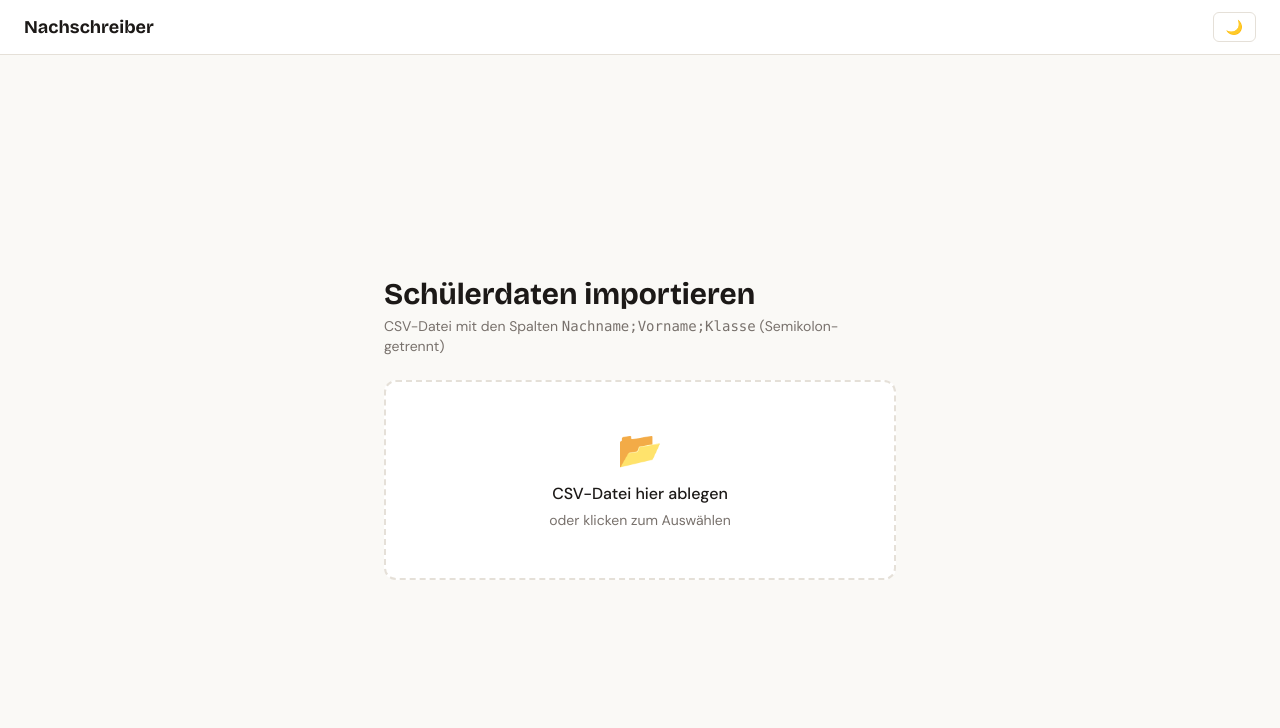
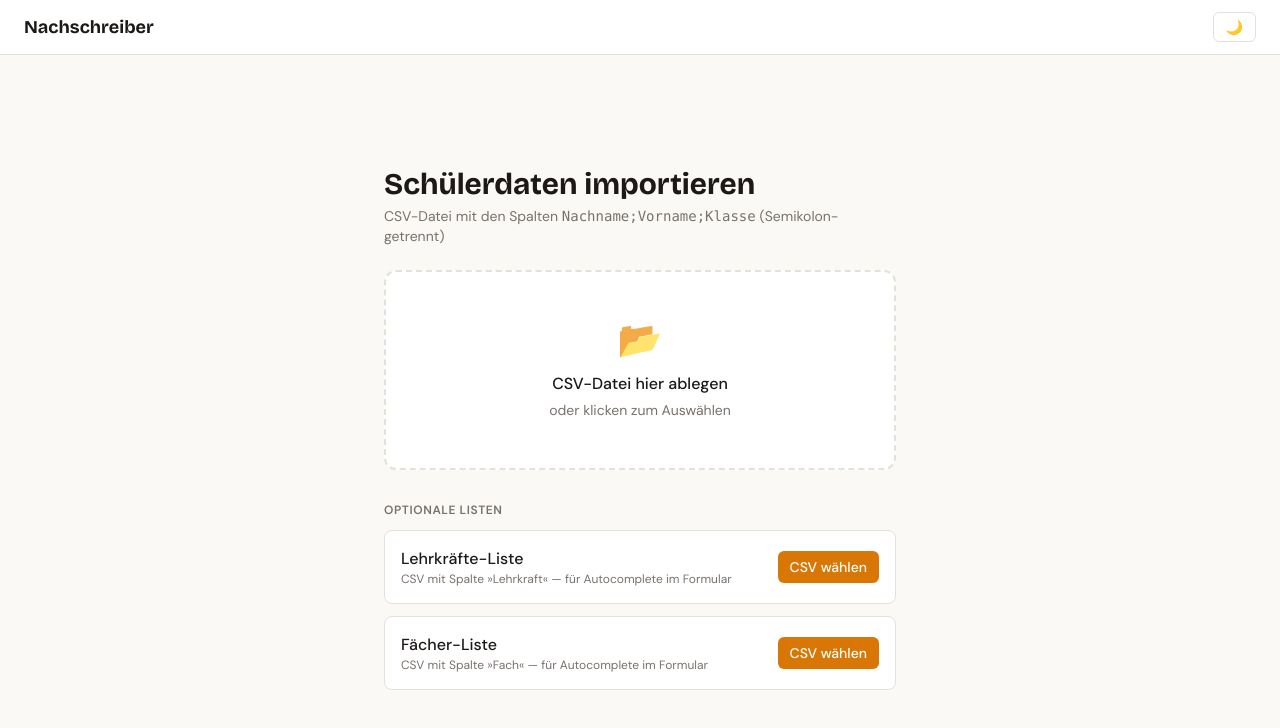
Before and after one commit to ThomasStolt/Nachschreiber, a React (Vite) app in the folder frontend/: page / in a window 1280 px wide. Shown: the top 728 px of the page. Built offline with nearby package versions, Linux system fonts and the light colour scheme.

Commit message:
feat(ui): optional teacher/subject CSV uploads on UploadPage
Co-Authored-By: Claude Opus 4.7 (1M context) <noreply@anthropic.com>

```diff
--- a/frontend/src/pages/UploadPage.tsx
+++ b/frontend/src/pages/UploadPage.tsx
@@ -1,11 +1,74 @@
-import { useState, useRef } from 'react';
+import { useRef, useState } from 'react';
 import { useNavigate } from 'react-router-dom';
 import { api } from '../api';
+
+type OptionalStatus = { kind: 'idle' } | { kind: 'loading' } | { kind: 'ok'; msg: string } | { kind: 'err'; msg: string };
+
+function OptionalUpload({
+  title,
+  hint,
+  accept,
+  onUpload,
+}: {
+  title: string;
+  hint: string;
+  accept: string;
+  onUpload: (file: File) => Promise<string>;
+}) {
+  const [status, setStatus] = useState<OptionalStatus>({ kind: 'idle' });
+  const inputRef = useRef<HTMLInputElement>(null);
+
+  async function handle(file: File) {
+    setStatus({ kind: 'loading' });
+    try {
+      const msg = await onUpload(file);
+      setStatus({ kind: 'ok', msg });
+    } catch (e) {
+      setStatus({ kind: 'err', msg: e instanceof Error ? e.message : 'Fehler' });
+    }
+  }
+
+  return (
+    <div className="rounded-lg p-4" style={{ border: '1px solid var(--c-border)', background: 'var(--c-surface)' }}>
+      <div className="flex items-center justify-between gap-4">
+        <div className="min-w-0">
+          <p className="font-medium">{title}</p>
+          <p className="text-xs" style={{ color: 'var(--c-text-secondary)' }}>{hint}</p>
+        </div>
+        <button
+          type="button"
+          onClick={() => inputRef.current?.click()}
+          className="shrink-0 rounded-md px-3 py-1.5 text-sm font-medium"
+          style={{ background: 'var(--c-accent)', color: 'white' }}
+        >
+          CSV wählen
+        </button>
+        <input
+          ref={inputRef}
+          type="file"
+          accept={accept}
+          className="hidden"
+          onChange={(e) => { const f = e.target.files?.[0]; if (f) handle(f); e.target.value = ''; }}
+        />
+      </div>
+      {status.kind === 'loading' && (
+        <p className="mt-2 text-xs" style={{ color: 'var(--c-text-secondary)' }}>Wird hochgeladen…</p>
+      )}
+      {status.kind === 'ok' && (
+        <p className="mt-2 text-xs" style={{ color: 'var(--c-accent)' }}>✓ {status.msg}</p>
+      )}
+      {status.kind === 'err' && (
+        <p className="mt-2 text-xs" style={{ color: 'var(--c-error)' }}>{status.msg}</p>
+      )}
+    </div>
+  );
+}
 
 export default function UploadPage() {
   const [dragging, setDragging] = useState(false);
   const [loading, setLoading] = useState(false);
   const [error, setError] = useState<string | null>(null);
+  const [studentsOk, setStudentsOk] = useState(false);
   const inputRef = useRef<HTMLInputElement>(null);
   const navigate = useNavigate();
 
@@ -13,8 +76,10 @@ export default function UploadPage() {
     setLoading(true);
     setError(null);
     try {
-      await api.uploadCsv(file);
-      navigate('/dashboard');
+      const r = await api.uploadCsv(file);
+      setStudentsOk(true);
+      // Do not auto-navigate — user may also upload teachers/subjects now.
+      return r;
     } catch (e) {
       setError(e instanceof Error ? e.message : 'Unbekannter Fehler');
     } finally {
@@ -63,11 +128,49 @@ export default function UploadPage() {
         </div>
 
         {loading && <p className="text-center text-sm" style={{ color: 'var(--c-text-secondary)' }}>Wird hochgeladen…</p>}
+        {studentsOk && (
+          <p className="text-center text-sm" style={{ color: 'var(--c-accent)' }}>✓ Schülerliste importiert</p>
+        )}
         {error && (
           <div className="rounded-lg p-3 text-sm" style={{ background: 'rgba(220,38,38,0.1)', color: 'var(--c-error)' }}>
             {error}
           </div>
         )}
+
+        <div className="space-y-3 pt-2">
+          <p className="text-xs font-semibold uppercase tracking-wider" style={{ color: 'var(--c-text-secondary)' }}>
+            Optionale Listen
+          </p>
+          <OptionalUpload
+            title="Lehrkräfte-Liste"
+            hint="CSV mit Spalte »Lehrkraft« — für Autocomplete im Formular"
+            accept=".csv"
+            onUpload={async (f) => {
+              const r = await api.uploadTeachers(f);
+              return `${r.teachers} Lehrkräfte importiert`;
+            }}
+          />
+          <OptionalUpload
+            title="Fächer-Liste"
+            hint="CSV mit Spalte »Fach« — für Autocomplete im Formular"
+            accept=".csv"
+            onUpload={async (f) => {
+              const r = await api.uploadSubjects(f);
+              return `${r.subjects} Fächer importiert`;
+            }}
+          />
+        </div>
+
+        {studentsOk && (
+          <button
+            type="button"
+            onClick={() => navigate('/dashboard')}
+            className="w-full rounded-lg py-2 px-4 font-semibold text-sm"
+            style={{ background: 'var(--c-accent)', color: 'white' }}
+          >
+            Weiter zum Dashboard →
+          </button>
+        )}
       </div>
     </div>
   );
```
